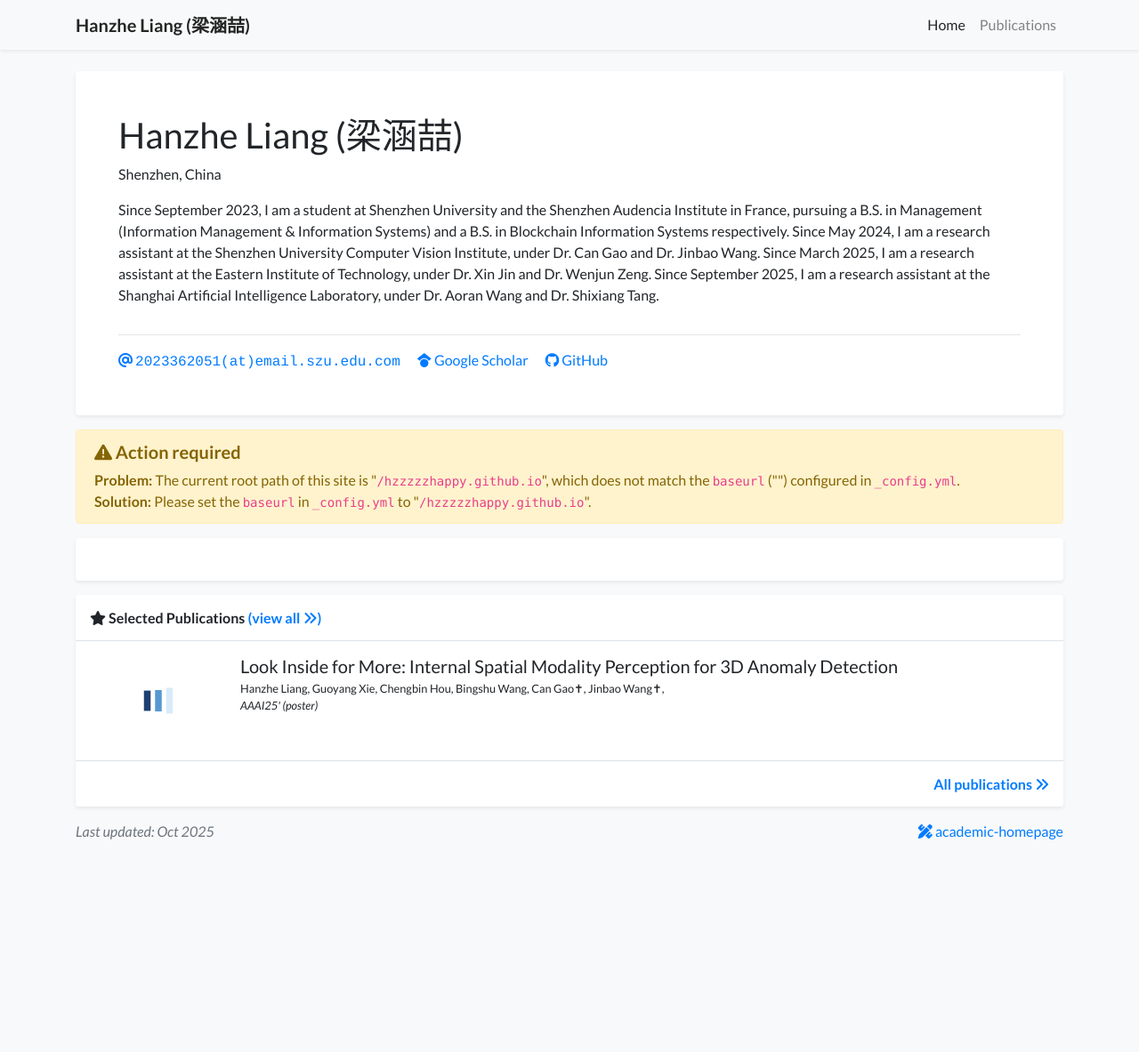
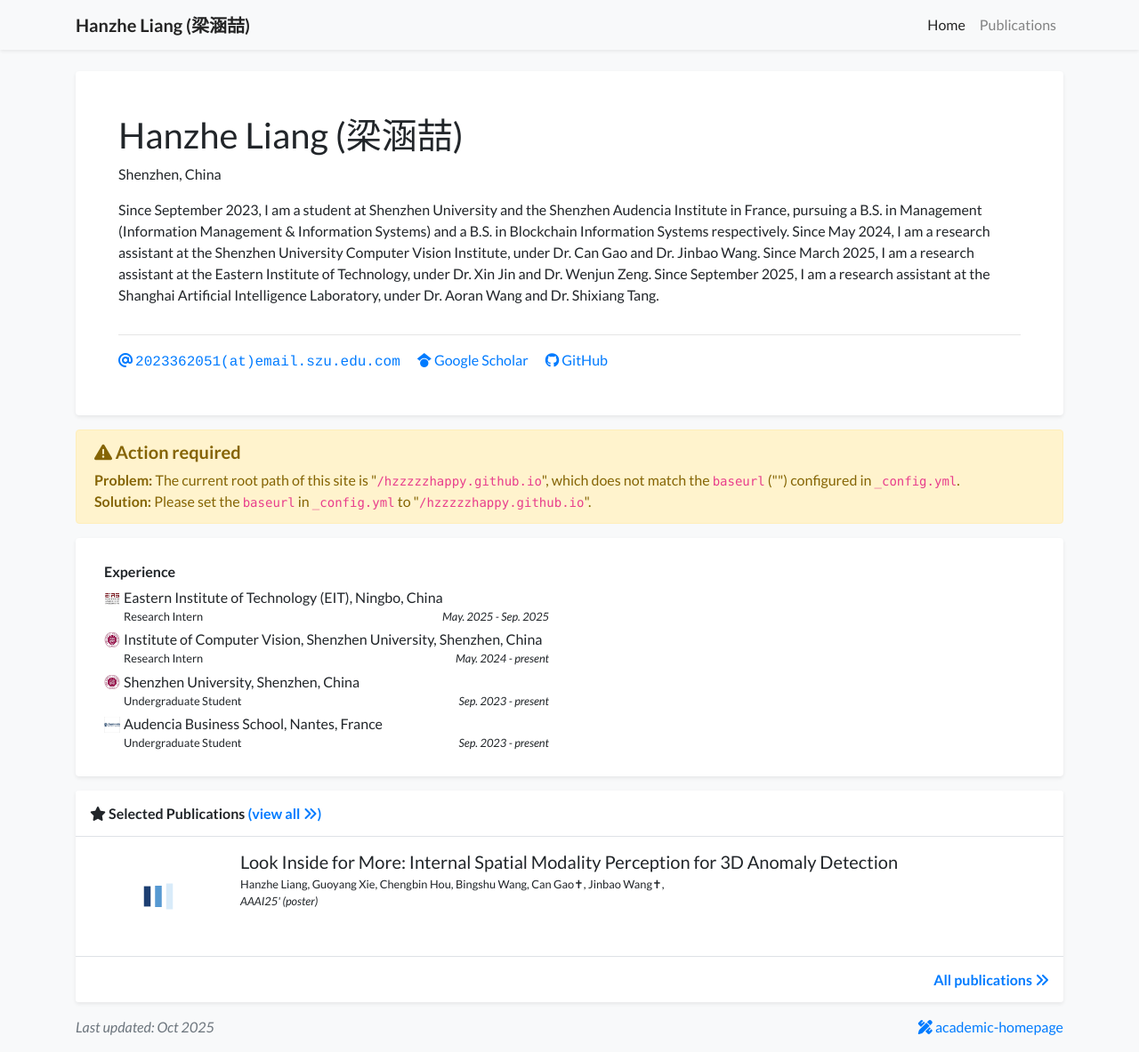
Before and after one commit to hzzzzzhappy/hzzzzzhappy.github.io, a Jekyll site: the page built from index.html, in a window 1280 px wide and 1183 px high. Shown: the whole window at 89% size. Built offline with Jekyll 4.4.1, drawn with Linux system fonts in a browser that asks for light colours; nearby versions of some CDN libraries; a style sheet for code colours, icons or effects is not loaded.

Commit message:
Update profile.yml

```diff
--- a/_data/profile.yml
+++ b/_data/profile.yml
@@ -33,21 +33,26 @@ short_bio: >-
 #     Undergraduate Student
 #   date: Sep. 2023 - present
 
-# experience:
-# - name: Shanghai Artificial Intelligence Laboratory, Shanghai, China
-#   logo: /assets/images/badges/AILab.jpg
-#   position: Research Intern
-#   date: Sep. 2025 - present
+experience:
+- name: Eastern Institute of Technology (EIT), Ningbo, China
+  logo: /assets/images/badges/EIT.jpg
+  position: Research Intern
+  date: May. 2025 - Sep. 2025
 
-# - name: Eastern Institute of Technology (EIT), Ningbo, China
-#   logo: /assets/images/badges/EIT.jpg
-#   position: Research Intern
-#   date: May. 2025 - Sep. 2025
+- name: Institute of Computer Vision, Shenzhen University, Shenzhen, China
+  logo: /assets/images/badges/SZU.jpg
+  position: Research Intern
+  date: May. 2024 - present
 
-# - name: Institute of Computer Vision, Shenzhen University, Shenzhen, China
-#   logo: /assets/images/badges/SZU.jpg
-#   position: Research Intern
-#   date: May. 2024 - present
+- name: Shenzhen University, Shenzhen, China
+  logo: /assets/images/badges/SZU.jpg
+  position: Undergraduate Student
+  date: Sep. 2023 - present
+
+- name: Audencia Business School, Nantes, France
+  logo: /assets/images/badges/Audenica.png
+  position: Undergraduate Student
+  date: Sep. 2023 - present
 
 # awards:
 # - name: Award Name 2
```
